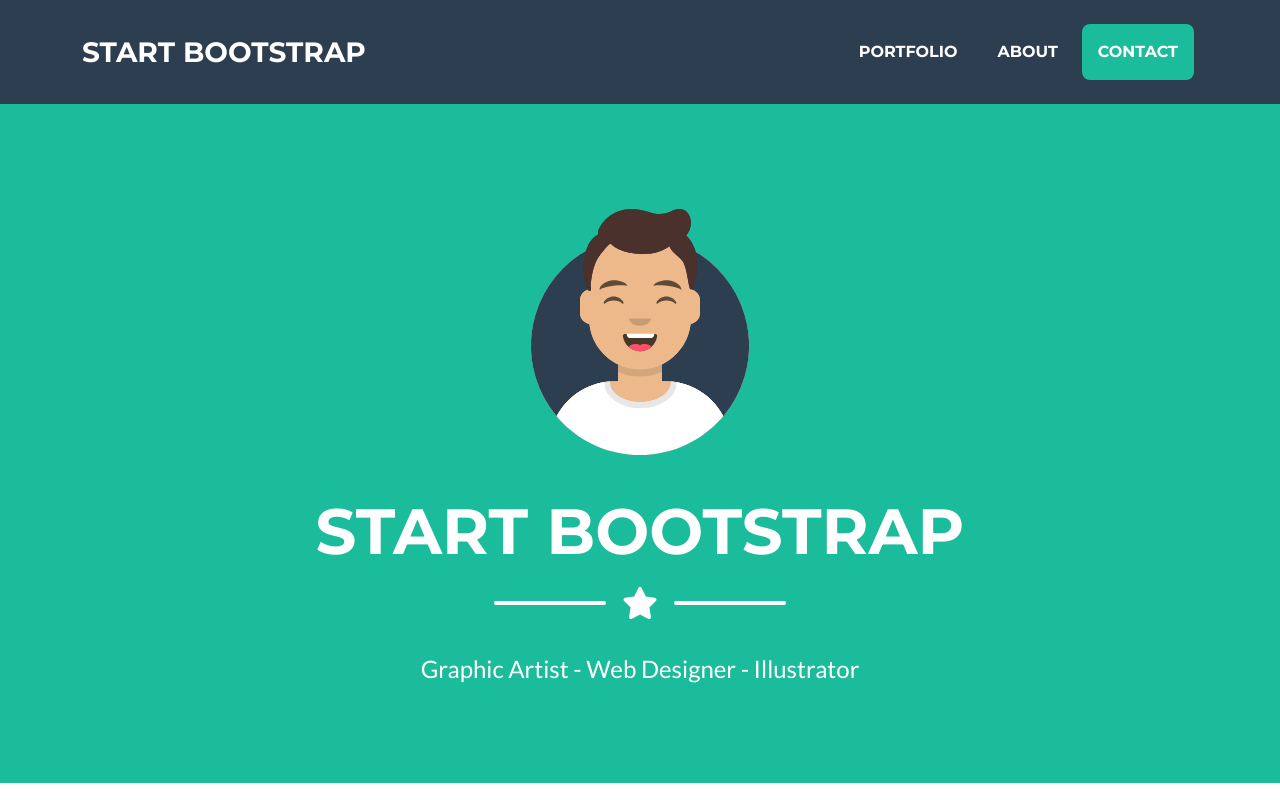
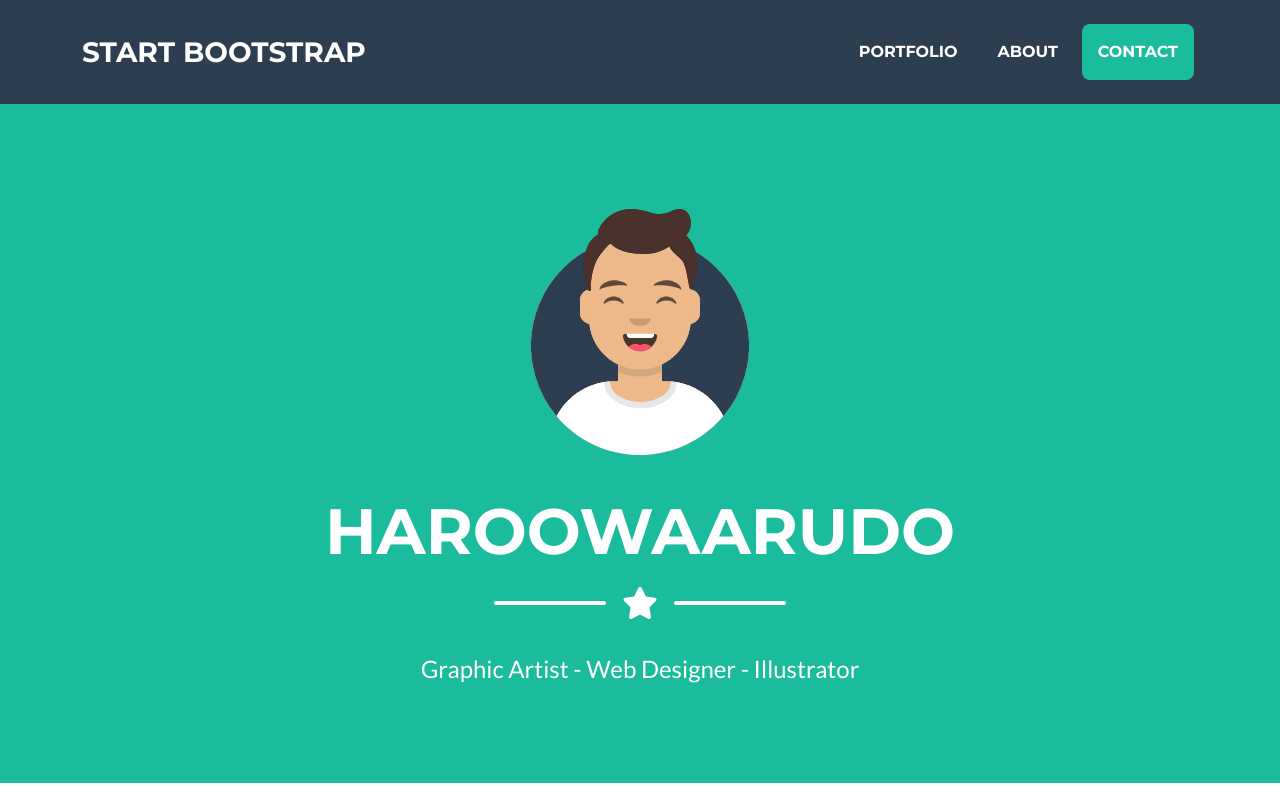
Before and after one commit to yakumaki/haroowaarudo, a plain HTML site: page index.html in a window 1280 px wide. Shown: the top 800 px of the page. Drawn offline with nearby package versions, Linux system fonts and the light colour scheme.

Commit message:
Update index.html

```diff
--- a/index.html
+++ b/index.html
@@ -40,7 +40,7 @@
                 <!-- Masthead Avatar Image-->
                 <img class="masthead-avatar mb-5" src="assets/img/avataaars.svg" alt="..." />
                 <!-- Masthead Heading-->
-                <h1 class="masthead-heading text-uppercase mb-0">Start Bootstrap</h1>
+                <h1 class="masthead-heading text-uppercase mb-0">haroowaarudo</h1>
                 <!-- Icon Divider-->
                 <div class="divider-custom divider-light">
                     <div class="divider-custom-line"></div>
```
